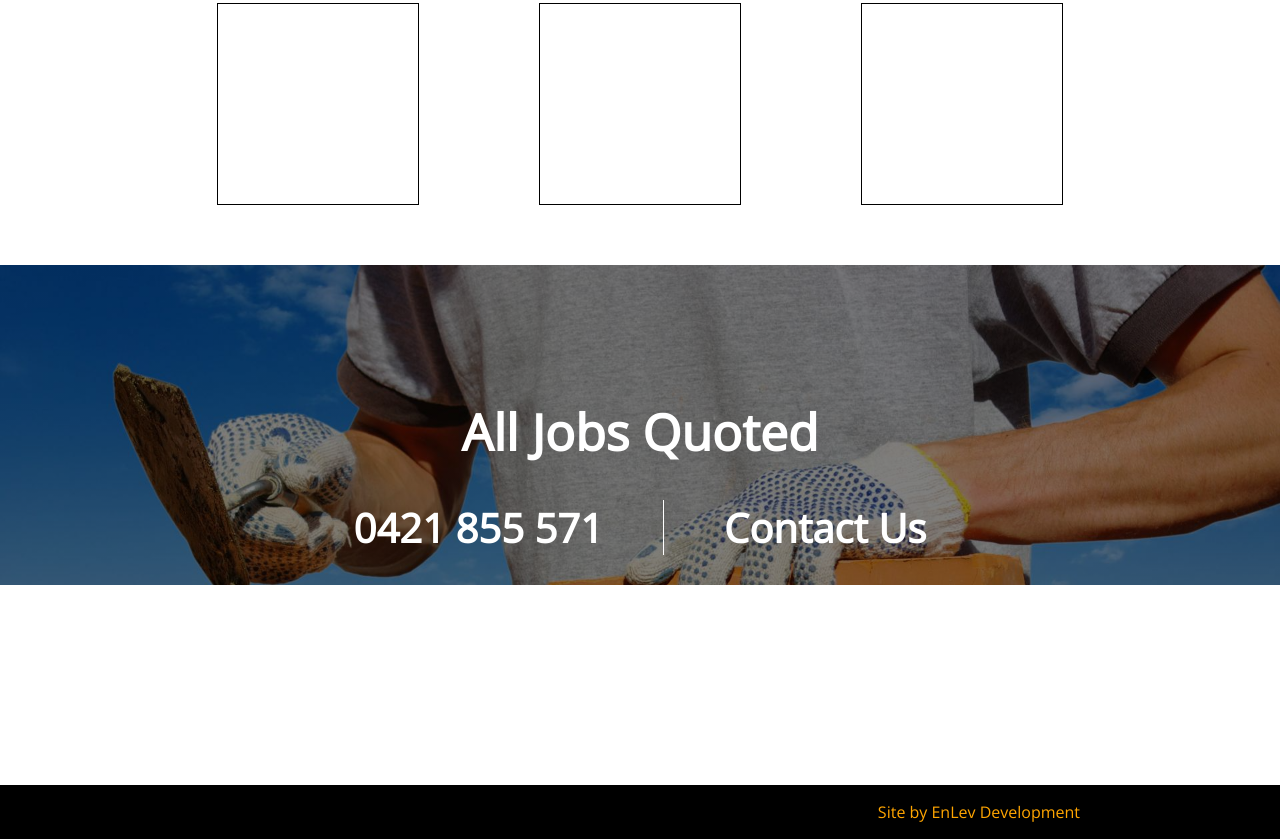
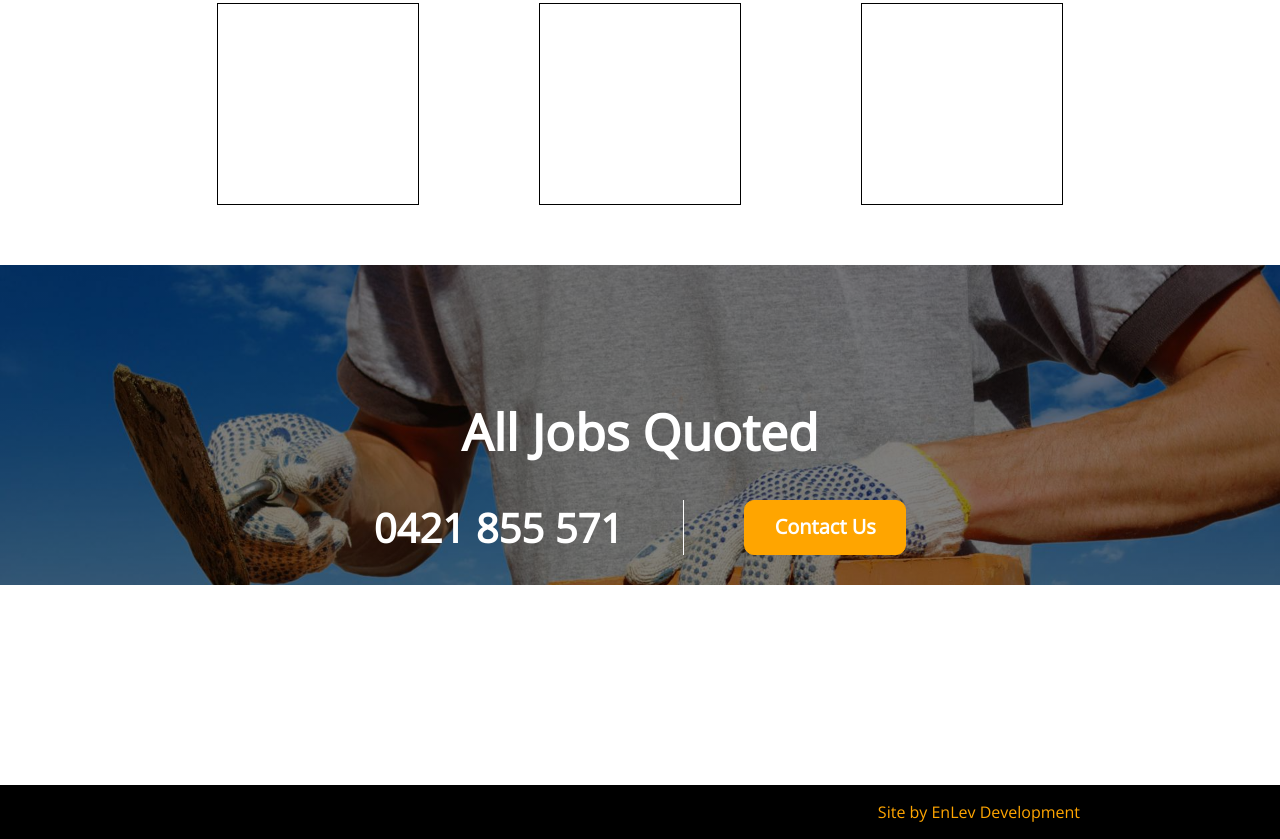
Before and after one commit to enlev/enlev.github.io, a plain HTML site: page index.html in a window 1280 px wide. Shown: the part 1018-1857 px from the top of the page. Drawn offline with nearby package versions, Linux system fonts and the light colour scheme.

Commit message:
Update style.css

```diff
--- a/style.css
+++ b/style.css
@@ -83,10 +83,6 @@ h1 {
 	border:1px solid black;
 	margin:60px
 }
-
-
-
-
 /* **************************************** */
 .footer {
 	display:flex;
@@ -137,6 +133,12 @@ h1 {
 	margin: 0 60px 0 60px;
 }
 #contact {
-	min-height:50px;
-	min-width:200px;
+	min-height:40px;
+	min-width:160px;
+	padding-top:12px;
+	font-size:20px;
+	border:1px solid orange;
+	text-align:center;
+	background-color:orange;
+	border-radius:10px;
 }
```
